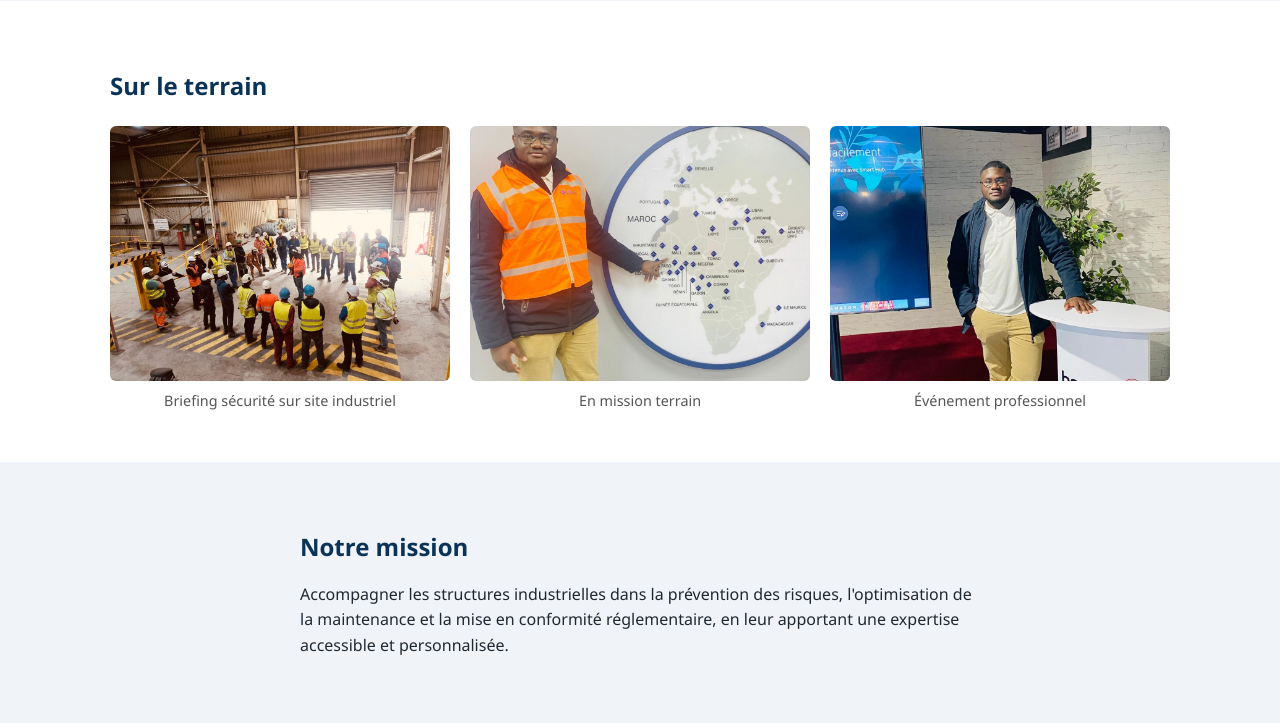
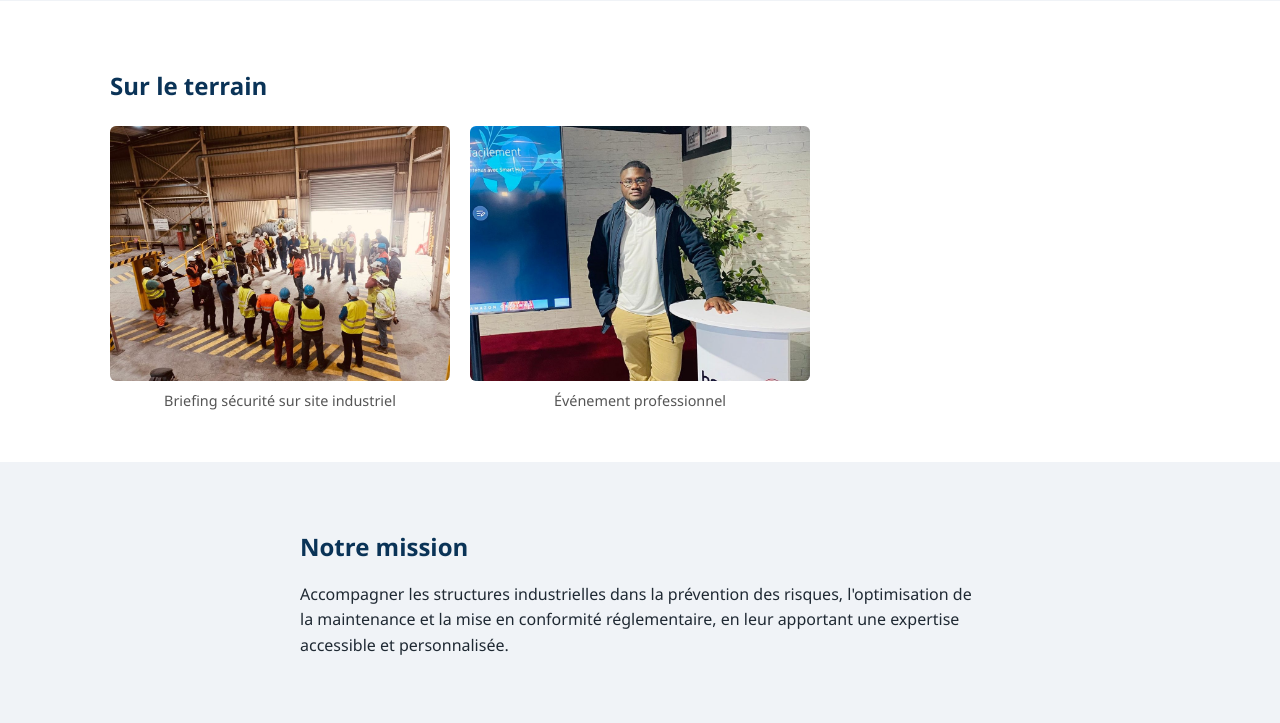
Before and after one commit to BassGoita/Web-site-CIRIM, a Flask app: page /a-propos/ in a window 1280 px wide. Shown: the part 882-1605 px from the top of the page. Run offline with Flask 3, Linux system fonts and the light colour scheme.

Commit message:
Retire la photo "En mission chez Ingelec" de la galerie À propos
Co-Authored-By: Claude Sonnet 5 <noreply@anthropic.com>

```diff
--- a/templates/apropos.html
+++ b/templates/apropos.html
@@ -62,11 +62,7 @@
                      alt="{{ coord.fondateur }} lors d'un briefing sécurité sur un site industriel">
                 <figcaption>Briefing sécurité sur site industriel</figcaption>
             </figure>
-            <figure>
-                <img src="{{ url_for('static', filename='img/fondateur-ingelec.jpg') }}"
-                     alt="{{ coord.fondateur }} en mission chez Ingelec">
-                <figcaption>En mission terrain</figcaption>
-            </figure>
+
             <figure>
                 <img src="{{ url_for('static', filename='img/fondateur-hestim.jpg') }}"
                      alt="{{ coord.fondateur }} lors d'un événement professionnel">
```
